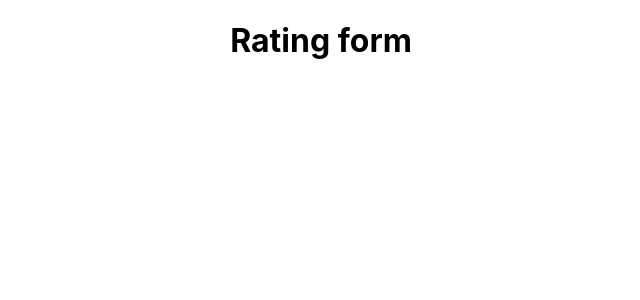
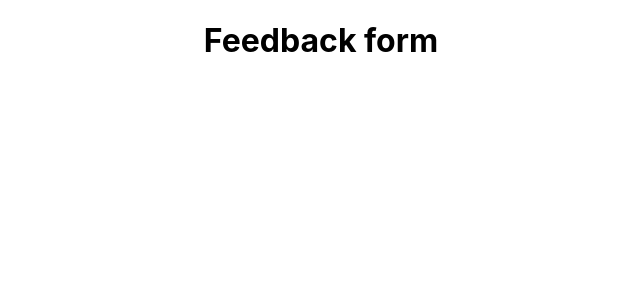
Before and after one commit to sooryakkdi/rating-form, a React (Create React App) app: page / in a window 1280 px wide. Shown: the top 300 px of the page, without its empty margins (319-959 px from the left). Built offline with nearby package versions, Linux system fonts and the light colour scheme.

Commit message:
initial commit

```diff
--- a/package.json
+++ b/package.json
@@ -9,6 +9,7 @@
     "@testing-library/user-event": "^13.5.0",
     "react": "^18.2.0",
     "react-dom": "^18.2.0",
+    "react-icons": "^4.4.0",
     "react-scripts": "5.0.1",
     "web-vitals": "^2.1.4"
   },
--- a/src/App.js
+++ b/src/App.js
@@ -3,7 +3,7 @@ import './App.css';
 function App() {
   return (
     <div className='App'>
-      <h1>Rating form</h1>
+      <h1>Feedback form</h1>
     </div>
   );
 }
```
Also changed, not shown: 1 other file (tests, documents, lock files or other folders).
